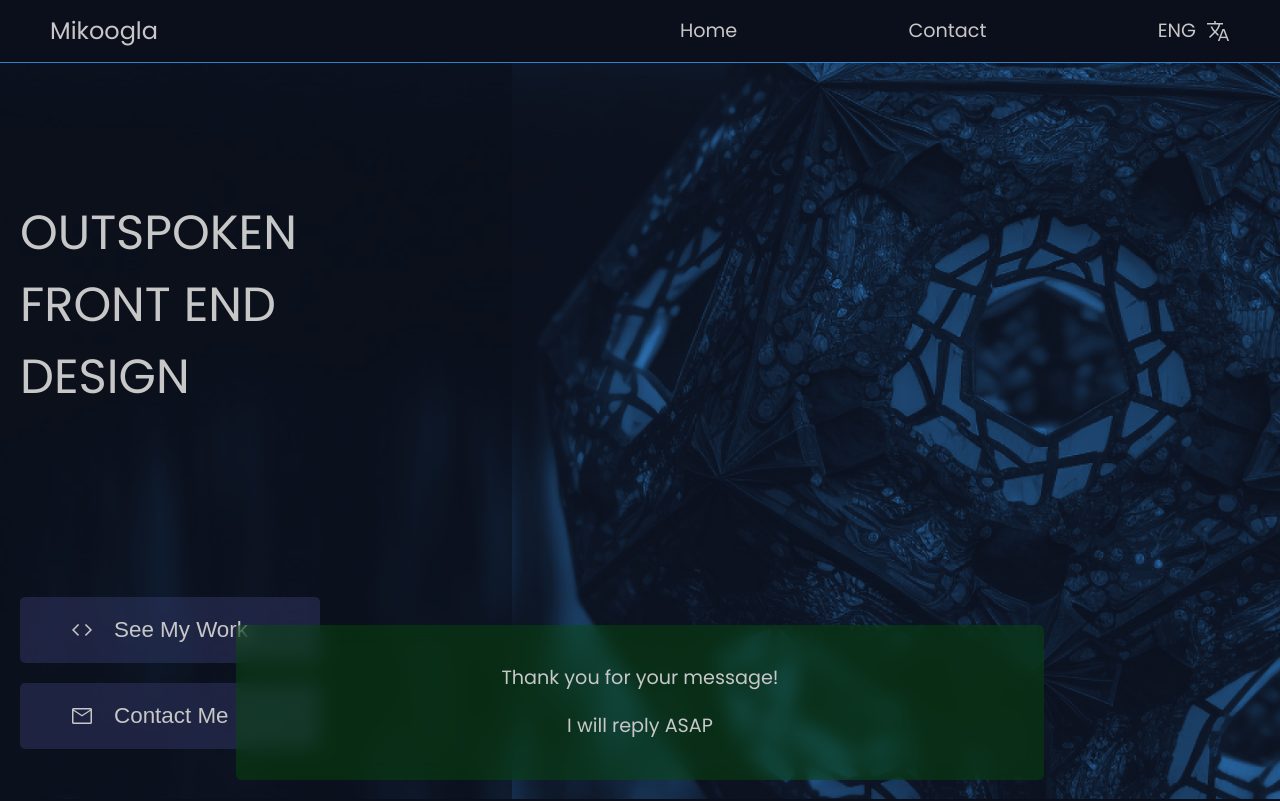
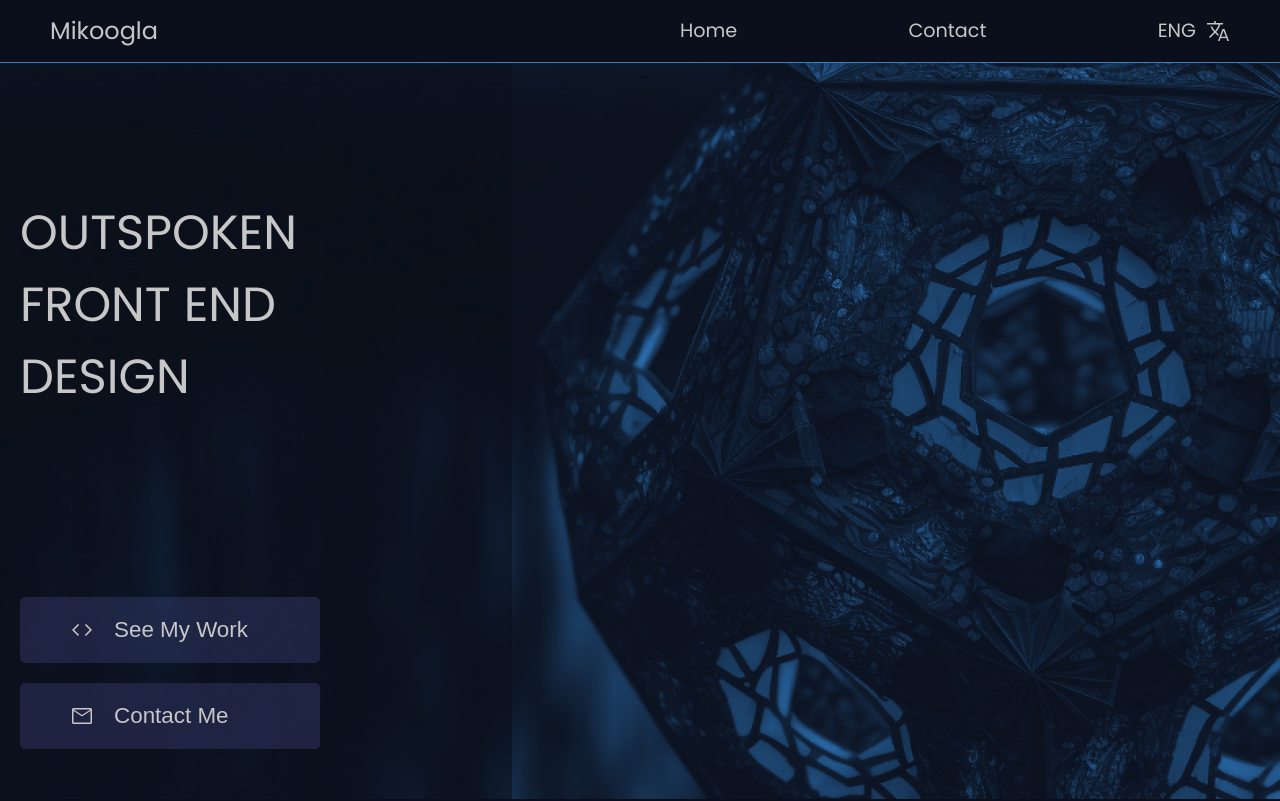
Before and after one commit to mikoogla/vue-portfolio, a Vue app: page / in a window 1280 px wide. Shown: the top 801 px of the page. Built offline with nearby package versions, Linux system fonts and the light colour scheme.

Commit message:
success prompt logic

```diff
--- a/src/components/Home/ContactSection.vue
+++ b/src/components/Home/ContactSection.vue
@@ -37,8 +37,8 @@ import Button from "../../UI/Button.vue";
         </div>
       </form>
     </Card>
-    <div class="success">
-      <p>Thank you for your message!</p>
+    <div class="success" :class="{ visible: successMessage }">
+      <p>Thanks for the message!</p>
       <p>I will reply ASAP</p>
     </div>
   </div>
@@ -51,6 +51,7 @@ export default {
       message: "",
       email: "",
       name: "",
+      successMessage: false,
     };
   },
   methods: {
@@ -66,6 +67,11 @@ export default {
       this.message = "";
       this.email = "";
       this.name = "";
+
+      this.successMessage = true;
+      setTimeout(() => {
+        this.successMessage = false;
+      }, 5000);
     },
   },
 
@@ -153,6 +159,11 @@ h1 {
   text-align: center;
   border-radius: 5px;
   backdrop-filter: blur(10px);
+  display: none;
+  transition: all 0.5s ease;
+}
+.visible {
+  display: block;
 }
 @media (max-width: 768px) {
   .card {
```
